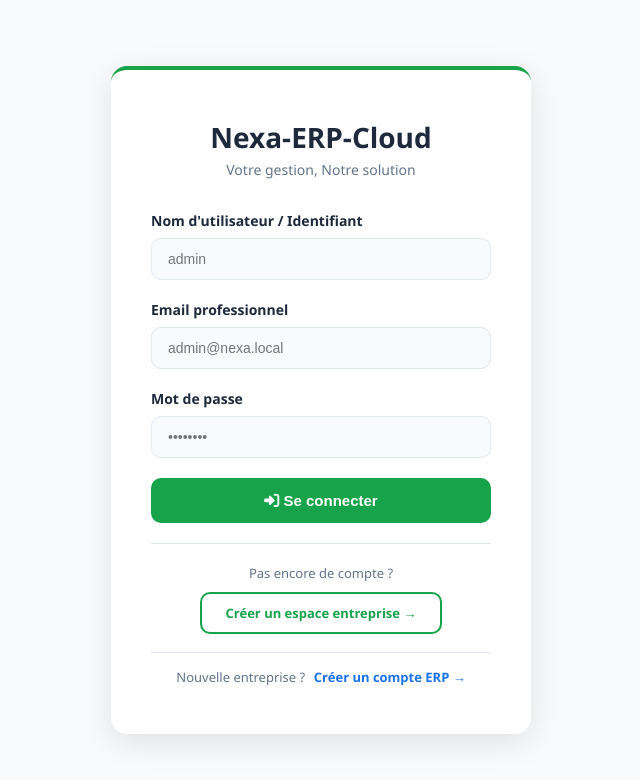
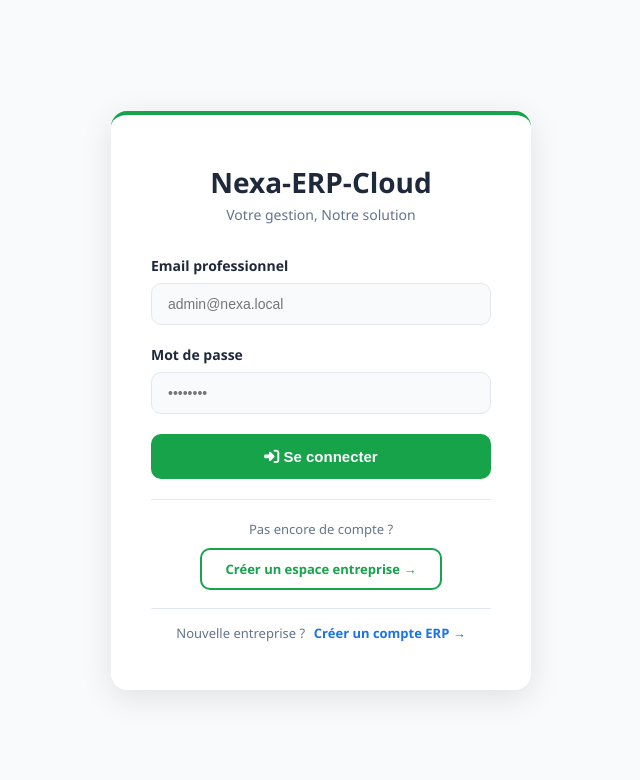
Before and after one commit to AYEDJE/nexa-erp-cloud, a plain HTML site: page frontend/index.html in a window 1280 px wide. Shown: the whole page, without its empty margins (319-959 px from the left). Drawn offline with Linux system fonts and the light colour scheme.

Commit message:
correction du index.html

```diff
--- a/frontend/index.html
+++ b/frontend/index.html
@@ -5,7 +5,6 @@
     <meta name="viewport" content="width=device-width, initial-scale=1.0">
     <title>Nexa-ERP-Cloud — Connexion</title>
     <link rel="stylesheet" href="css/style.css">
-    <script src="js/auth-guard.js"></script>
     <link rel="stylesheet" href="css/dashboard.css">
     <link rel="stylesheet" href="https://cdnjs.cloudflare.com/ajax/libs/font-awesome/6.4.0/css/all.min.css">
 </head>
@@ -16,10 +15,6 @@
         <p>Votre gestion, Notre solution</p>
        </div>
         <form id="login-form">
-            <div class="form-group">
-                <label for="username">Nom d'utilisateur / Identifiant</label>
-                <input type="text" id="username" name="username" placeholder="admin">
-            </div>
             <div class="form-group">
                 <label for="email">Email professionnel</label>
                 <input type="email" id="email" name="email" placeholder="admin@nexa.local">
```
